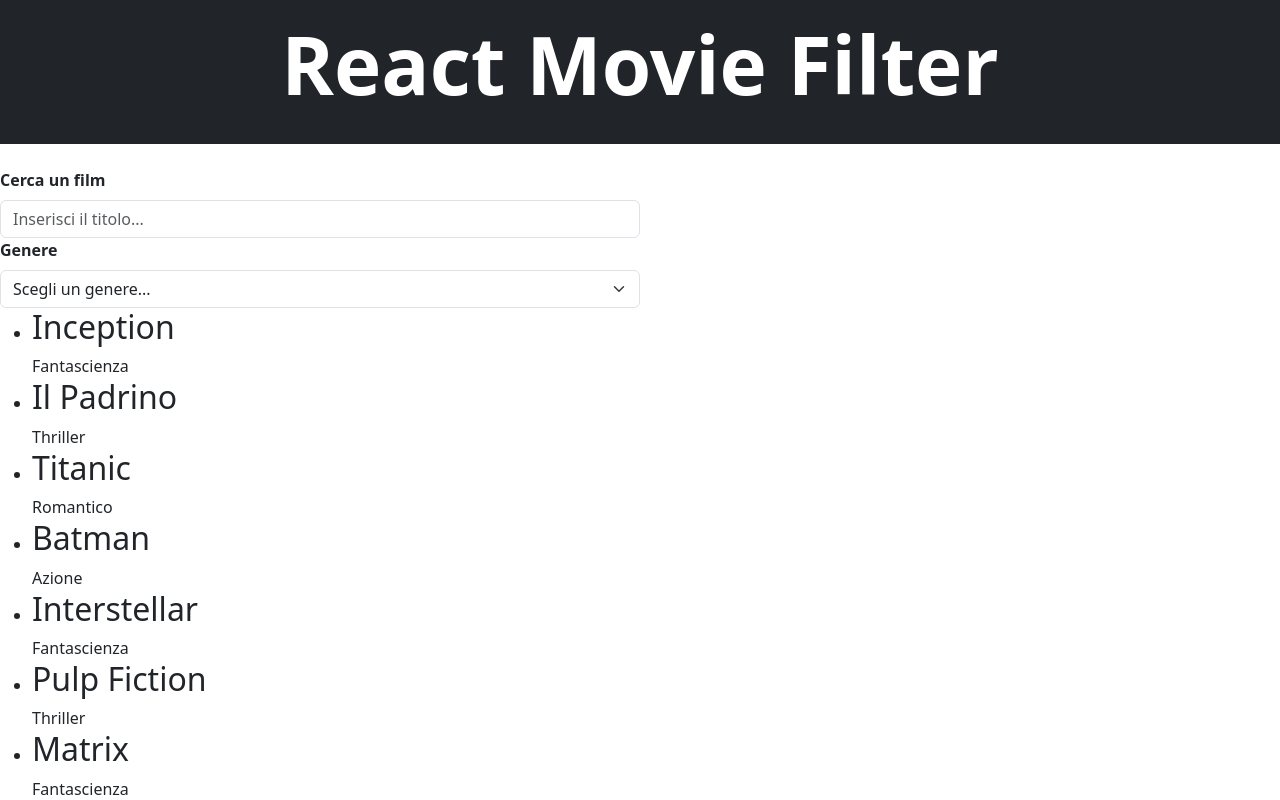
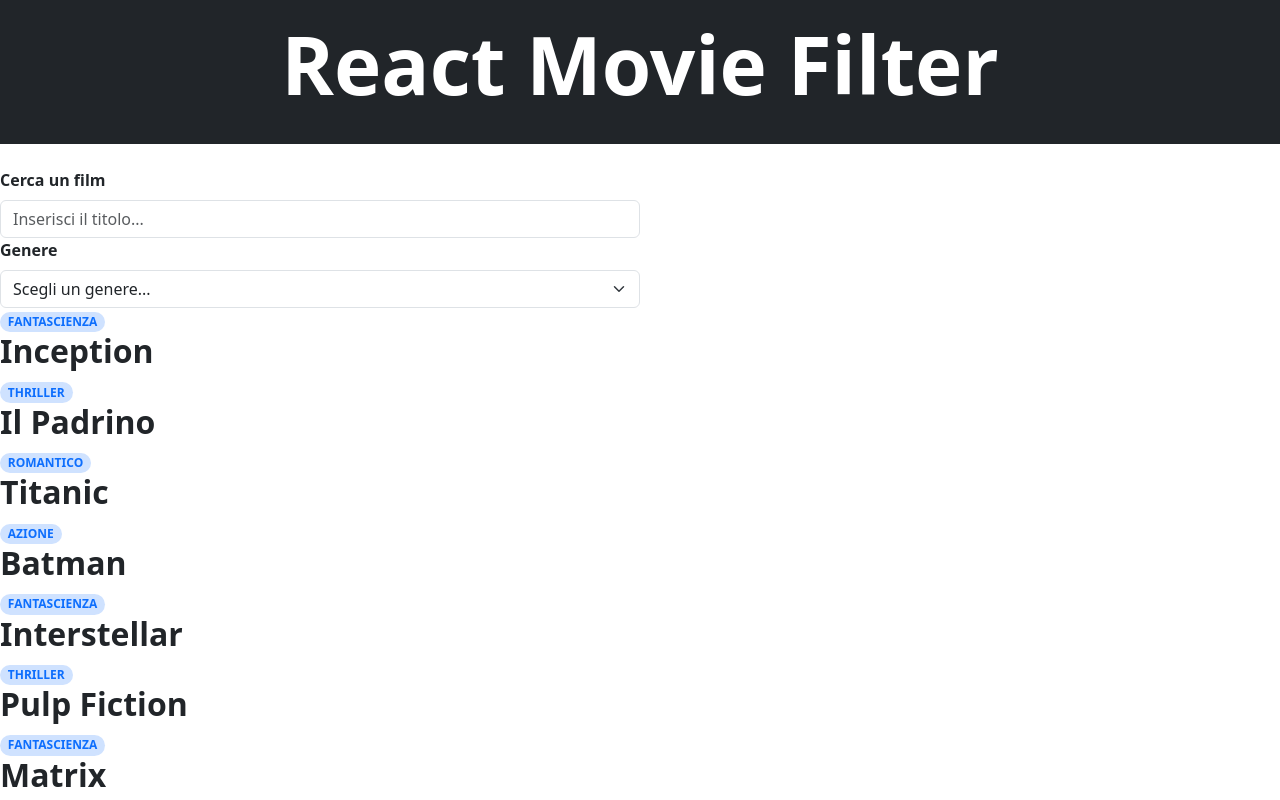
Before and after one commit to francesco-cassese/react-movie-filter, a React (Vite) app: page / in a window 1280 px wide. Shown: the top 800 px of the page. Built offline with nearby package versions, Linux system fonts and the light colour scheme.

Commit message:
feat: personalizzati leggermente i li

```diff
--- a/src/components/ListMovie.jsx
+++ b/src/components/ListMovie.jsx
@@ -3,15 +3,18 @@ function ListMovie(props) {
         const { title, genre } = movie
         return (
             <li key={crypto.randomUUID()}>
-                <div>
-                    <h2>{title}</h2>
-                    <span>{genre}</span>
+                <div className="mb-2">
+                    <span className="badge rounded-pill bg-primary-subtle text-primary text-uppercase">
+                        {genre}
+                    </span>
+                    <h2 className="card-title fw-bold text-dark mb-0">{title}</h2>
+
                 </div>
             </li>
         )
     })
     return (
-        <ul>{listMovieJsx}</ul>
+        <ul className="list-unstyled">{listMovieJsx}</ul>
     )
 }
 export default ListMovie
```
